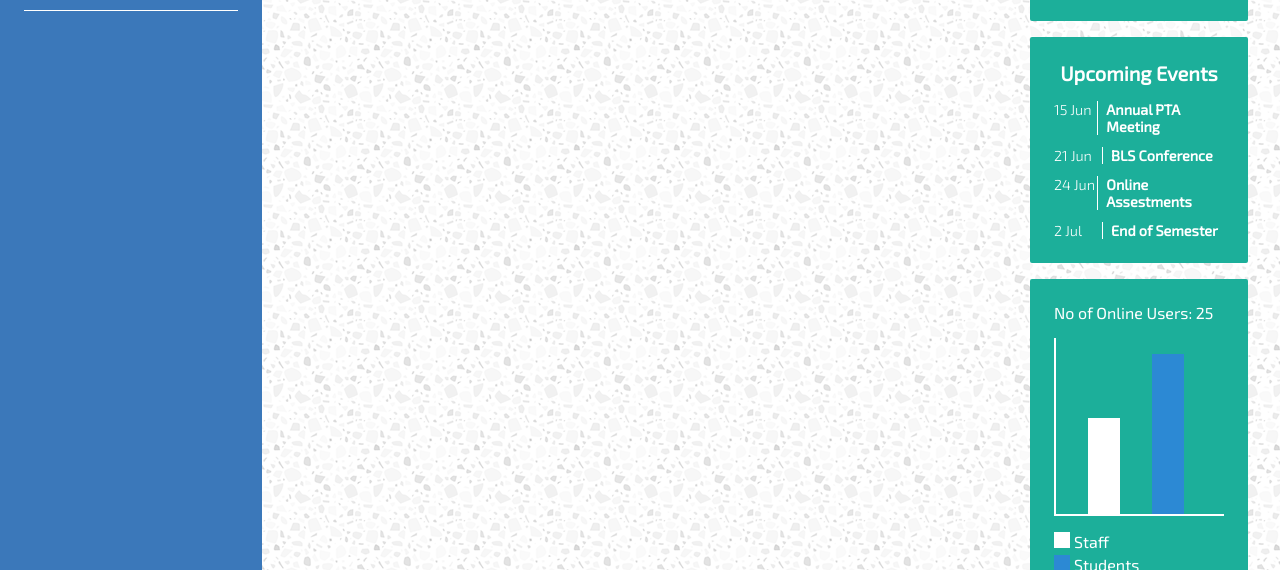
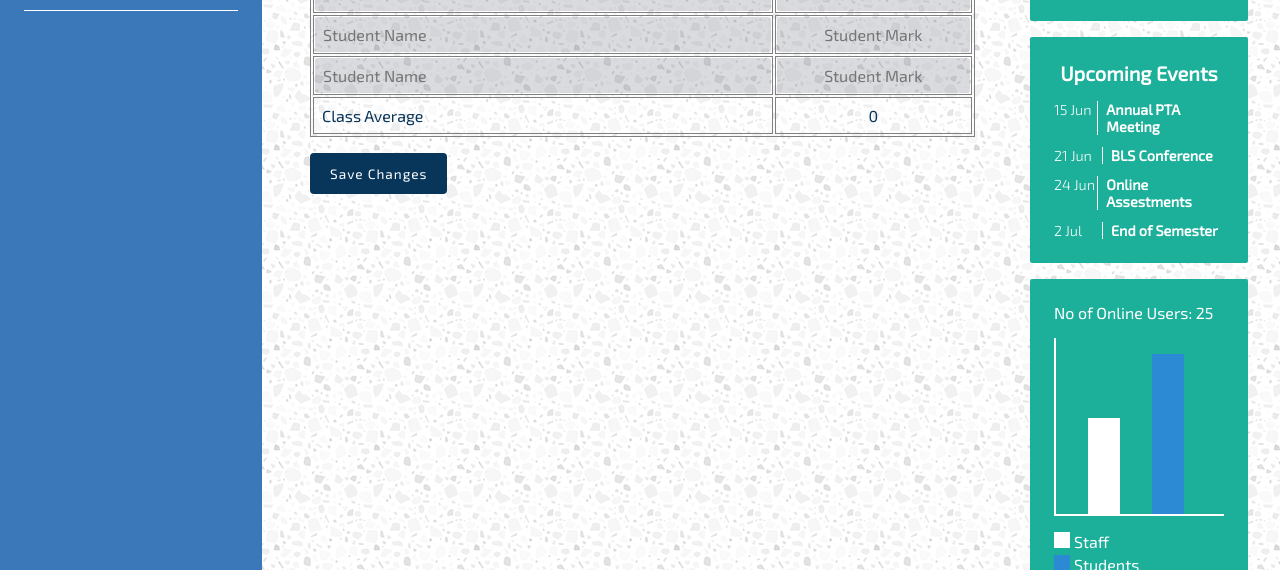
Before and after one commit to craig-tanaka/Tulipohamba-Portal, a plain HTML site: page public/results.html in a window 1280 px wide. Shown: the part 230-800 px from the top of the page. Drawn offline with Linux system fonts and the light colour scheme; some packages are replaced by stand-ins of ours; no server answers.

Commit message:
created basic results page look

```diff
--- a/public/results.html
+++ b/public/results.html
@@ -73,6 +73,54 @@
             <div class="main-content-body">
                 <main class="content-main">
 
+                    <table class="results-table">
+                        <caption>Basic Life Service Results</caption>
+                        <thead>
+                            <tr>
+                                <th>Student Name</th>
+                                <th>Student Mark</th>
+                            </tr>
+                        </thead>
+                        <tbody>
+
+                            <tr>
+                                <td>
+                                    <input type="text" placeholder="Student Name">
+                                </td>
+                                <td>
+                                    <input type="text" placeholder="Student Mark" class="mark-input">
+                                </td>
+                            </tr>
+                            <tr>
+                                <td>
+                                    <input type="text" placeholder="Student Name">
+                                </td>
+                                <td>
+                                    <input type="text" placeholder="Student Mark" class="mark-input">
+                                </td>
+                            </tr>
+                            <tr>
+                                <td>
+                                    <input type="text" placeholder="Student Name">
+                                </td>
+                                <td>
+                                    <input type="text" placeholder="Student Mark" class="mark-input">
+                                </td>
+                            </tr>
+
+                        </tbody>
+                        <tfoot>
+                            <tr>
+                                <td>Class Average</td>
+                                <td>0</td>
+                            </tr>
+                        </tfoot>
+                    </table>
+                    <!-- TODO: Check if page is about to be left before save -->
+                    <button class="results-table-submit">Save Changes</button>
+
+
+
                 </main>
 
                 <div class="calendar-section">
--- a/public/style.css
+++ b/public/style.css
@@ -785,3 +785,59 @@ ________________________________*/
 }
 
 /* #endregion ____________________________Add-Users____ */
+
+
+
+/* #region _______________________________________
+______________________Results-Page________________
+_________________________________________________ */
+.results-table {
+    margin-top: 2rem;
+    margin-left: 1rem;
+}
+.results-table,
+.results-table td,
+.results-table th,
+.results-table caption{
+    border: 1px solid gray;
+}
+.results-table th,
+.results-table caption,
+.results-table tfoot td{
+    padding: .5rem .5rem;
+}
+.results-table caption{
+    background-color: #1561a0;
+    color: white;
+    /* font-weight: 900; */
+    font-size: 1.5rem;
+}
+.results-table th:first-child{
+    text-align: left;
+}
+.results-table td:first-child{
+    width: 70%;
+}
+.results-table td:not(:first-child){
+    text-align: center;
+}
+.results-table input{
+    background-color: #5a66703b;
+    border: none;
+    font-size: 1rem;
+    font-weight: normal;
+    width: 100%;
+    box-sizing: border-box;
+}
+.results-table .mark-input{
+    text-align: center;
+}
+
+
+.results-table-submit{
+    margin-left: 1rem;
+    margin-top: 1rem;
+}
+/* #endregion _______________________________________
+______________________Results-Page________________
+_________________________________________________ */
```
